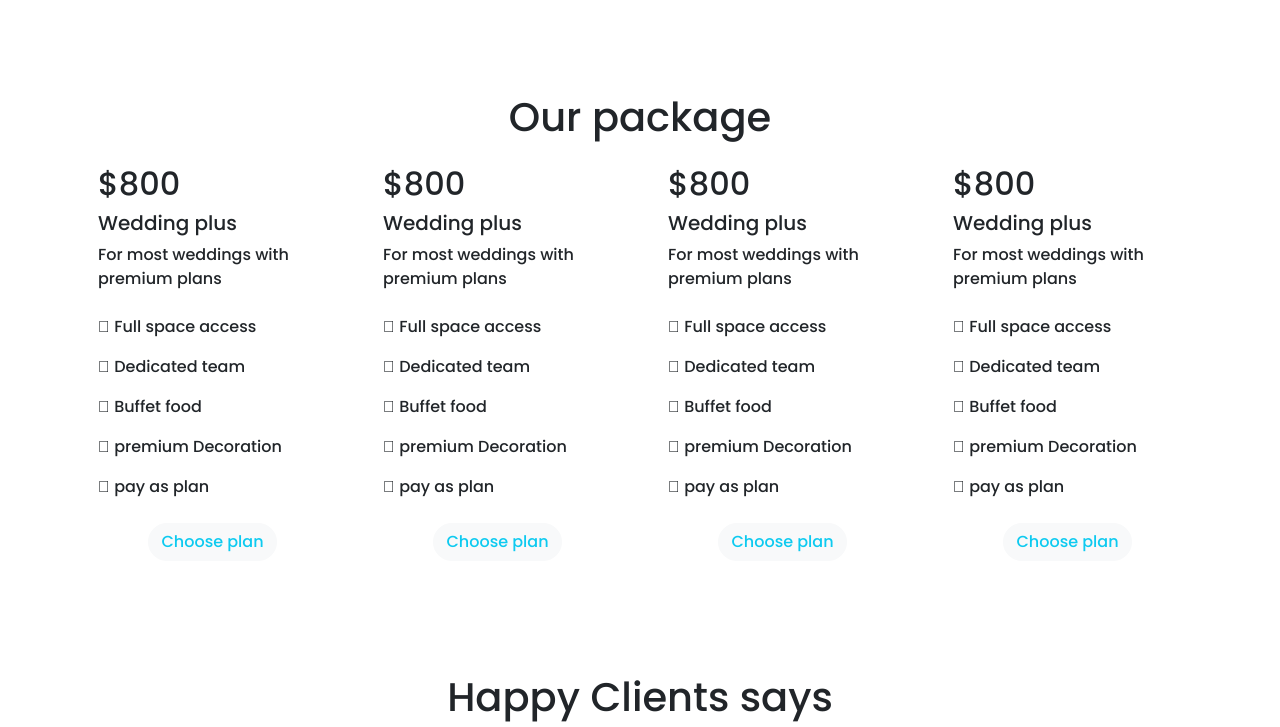
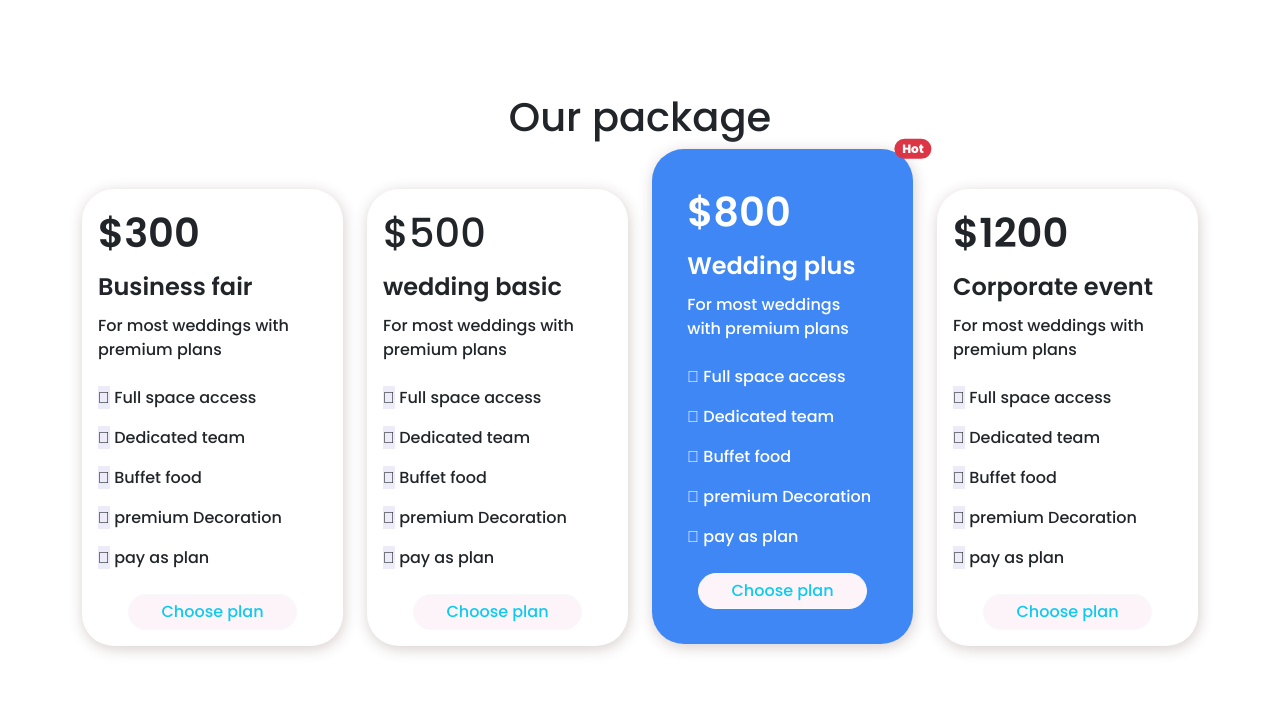
Before and after one commit to hasan-mia/marrige-media, a plain HTML site: page index.html in a window 1280 px wide. Shown: the part 834-1561 px from the top of the page. Drawn offline with Linux system fonts and the light colour scheme.

Commit message:
package design ok

```diff
--- a/css/style.css
+++ b/css/style.css
@@ -5,7 +5,7 @@
 * Mobile: +880-161-782323
 */
 
-@import url('https://fonts.googleapis.com/css2?family=Poppins:wght@500;800&display=swap');
+@import url('https://fonts.googleapis.com/css2?family=Poppins:wght@500;600;800&display=swap');
 * {
     margin: 0;
     padding: 0;
@@ -45,10 +45,44 @@ img {
 
 .package .card {
     border: 0;
+    box-shadow: 1px 3px 15px #d8cdcd;
+    border-radius: 2rem;
+}
+
+.package .card-title,
+.price {
+    font-weight: 600;
 }
 
 .package .list-group-item {
     border-bottom: 0;
+}
+
+.package .card-body .rounded-pill {
+    background: #FDF4FA;
+    padding: 5px 2rem;
+}
+
+.package .fa-check-circle:before {
+    background: #EDEBF8;
+}
+
+.card-active {
+    background: #3F87F5;
+    width: 100%;
+    padding: 1.2rem;
+    bottom: 2.5rem;
+    color: #fff;
+}
+
+.card-active .list-group-item {
+    background: transparent;
+    color: #fff;
+}
+
+.card-active .fa-check-circle:before {
+    background: transparent;
+    color: #fff;
 }
 
 
--- a/index.html
+++ b/index.html
@@ -68,7 +68,7 @@
                             <div class="carousel-caption d-none d-md-block">
                                 <h5>The perfect venue for your next event</h5>
                                 <p>Amet minim mollit non deserunt ullamco est sit aliqua dolor do amet sint. Velit officia consequat duis enim velit </p>
-                                <button type="button" class="btn btn-light">Book Now</button>
+                                <button type="button" class="btn btn-light text-primary fw-bold">Book Now</button>
                             </div>
                         </div>
                         <div class="carousel-item">
@@ -76,7 +76,7 @@
                             <div class="carousel-caption d-none d-md-block">
                                 <h5>Second slide label</h5>
                                 <p>Some representative placeholder content for the second slide.</p>
-                                <button type="button" class="btn btn-light">Book Now</button>
+                                <button type="button" class="btn btn-light text-primary fw-bold">Book Now</button>
                             </div>
                         </div>
                         <div class="carousel-item">
@@ -84,7 +84,7 @@
                             <div class="carousel-caption d-none d-md-block">
                                 <h5>Third slide label</h5>
                                 <p>Some representative placeholder content for the third slide.</p>
-                                <button type="button" class="btn btn-light">Book Now</button>
+                                <button type="button" class="btn btn-light text-primary fw-bold">Book Now</button>
                             </div>
                         </div>
                     </div>
@@ -132,16 +132,16 @@
             =========================-->
             <section class="package py-5">
                 <div class="container">
-                    <div class="title text-center">
+                    <div class="title text-center mb-lg-5">
                         <h1>Our package</h1>
                     </div>
                     <!-- end title -->
                     <div class="row">
                         <div class="col-lg-3 col-md-6 col-12">
-                            <div class="card">
+                            <div class="card position-relative">
                                 <div class="card-body">
-                                    <h2 class="price">$800</h2>
-                                    <h5 class="card-title">Wedding plus</h5>
+                                    <h1 class="price py-1">$300</h1>
+                                    <h4 class="card-title py-1">Business fair </h4>
                                     <p class="card-text">For most weddings with premium plans</p>
                                 </div>
                                 <ul class="list-group list-group-flush">
@@ -159,10 +159,10 @@
                         </div>
                         <!-- nd col -->
                         <div class="col-lg-3 col-md-6 col-12">
-                            <div class="card">
+                            <div class="card position-relative">
                                 <div class="card-body">
-                                    <h2 class="price">$800</h2>
-                                    <h5 class="card-title">Wedding plus</h5>
+                                    <h1 class="pric py-1">$500</h1>
+                                    <h4 class="card-title py-1">wedding basic </h4>
                                     <p class="card-text">For most weddings with premium plans</p>
                                 </div>
                                 <ul class="list-group list-group-flush">
@@ -180,10 +180,10 @@
                         </div>
                         <!-- nd col -->
                         <div class="col-lg-3 col-md-6 col-12">
-                            <div class="card">
+                            <div class="card position-relative card-active">
                                 <div class="card-body">
-                                    <h2 class="price">$800</h2>
-                                    <h5 class="card-title">Wedding plus</h5>
+                                    <h1 class="price py-1">$800</h1>
+                                    <h4 class="card-title py-1">Wedding plus</h4>
                                     <p class="card-text">For most weddings with premium plans</p>
                                 </div>
                                 <ul class="list-group list-group-flush">
@@ -196,15 +196,18 @@
                                 <div class="card-body text-center">
                                     <a href="#" class="btn btn-light rounded-pill text-info">Choose plan</a>
                                 </div>
+                                <span class="position-absolute top-0 start-100 translate-middle badge rounded-pill bg-danger">
+                                    Hot
+                                </span>
                             </div>
                             <!-- end card -->
                         </div>
                         <!-- nd col -->
                         <div class="col-lg-3 col-md-6 col-12">
-                            <div class="card">
+                            <div class="card position-relative">
                                 <div class="card-body">
-                                    <h2 class="price">$800</h2>
-                                    <h5 class="card-title">Wedding plus</h5>
+                                    <h1 class="price py-1">$1200</h1>
+                                    <h4 class="card-title py-1">Corporate event</h4>
                                     <p class="card-text">For most weddings with premium plans</p>
                                 </div>
                                 <ul class="list-group list-group-flush">
@@ -233,7 +236,7 @@
             =========================-->
             <section class="client py-5">
                 <div class="container">
-                    <div class="title text-center">
+                    <div class="title text-center mb-lg-5">
                         <h1>Happy Clients says</h1>
                     </div>
                     <!-- end title -->
@@ -292,7 +295,7 @@
             <section class="faq py-5">
                 <div class="container">
                     <div class="title text-center mb-lg-5">
-                        <h1>Frequently Asked Questions/h1>
+                        <h1>Frequently Asked Questions</h1>
                     </div>
                     <!-- end title -->
                     <div class="row">
```
